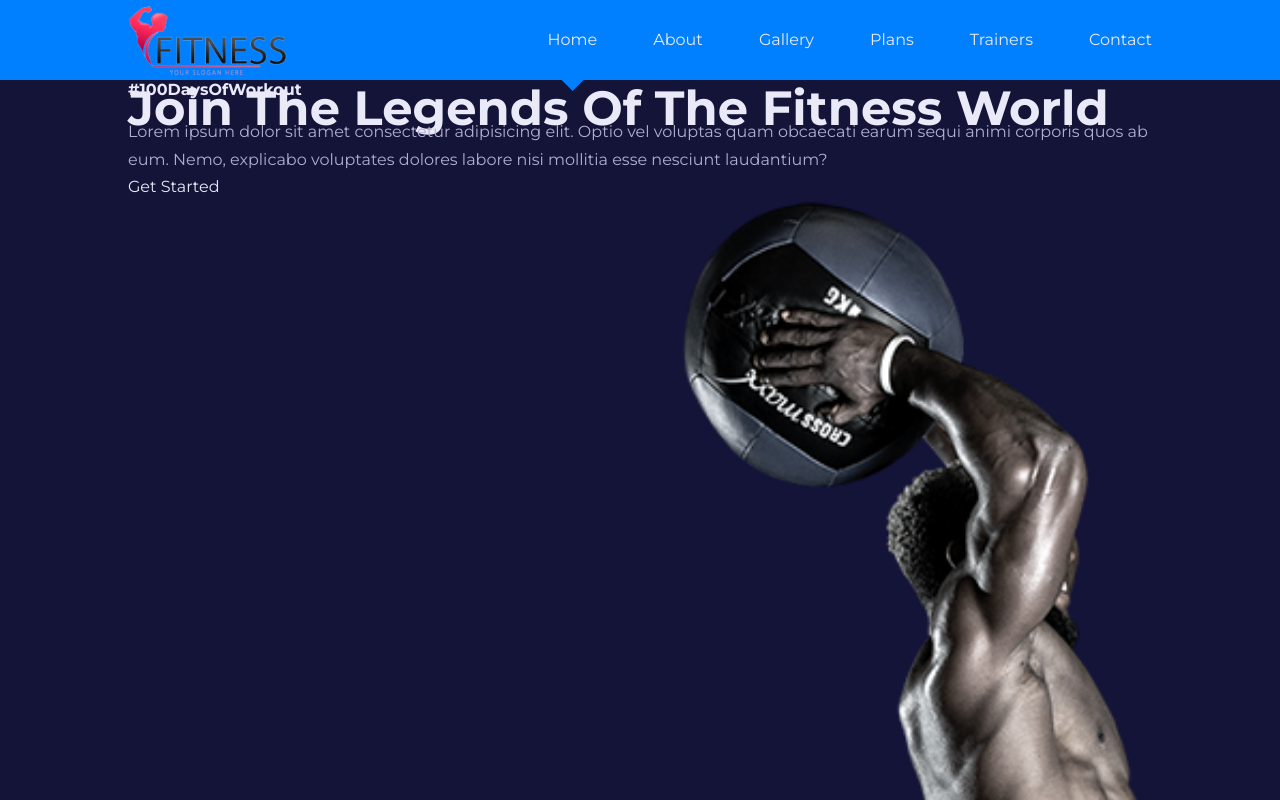
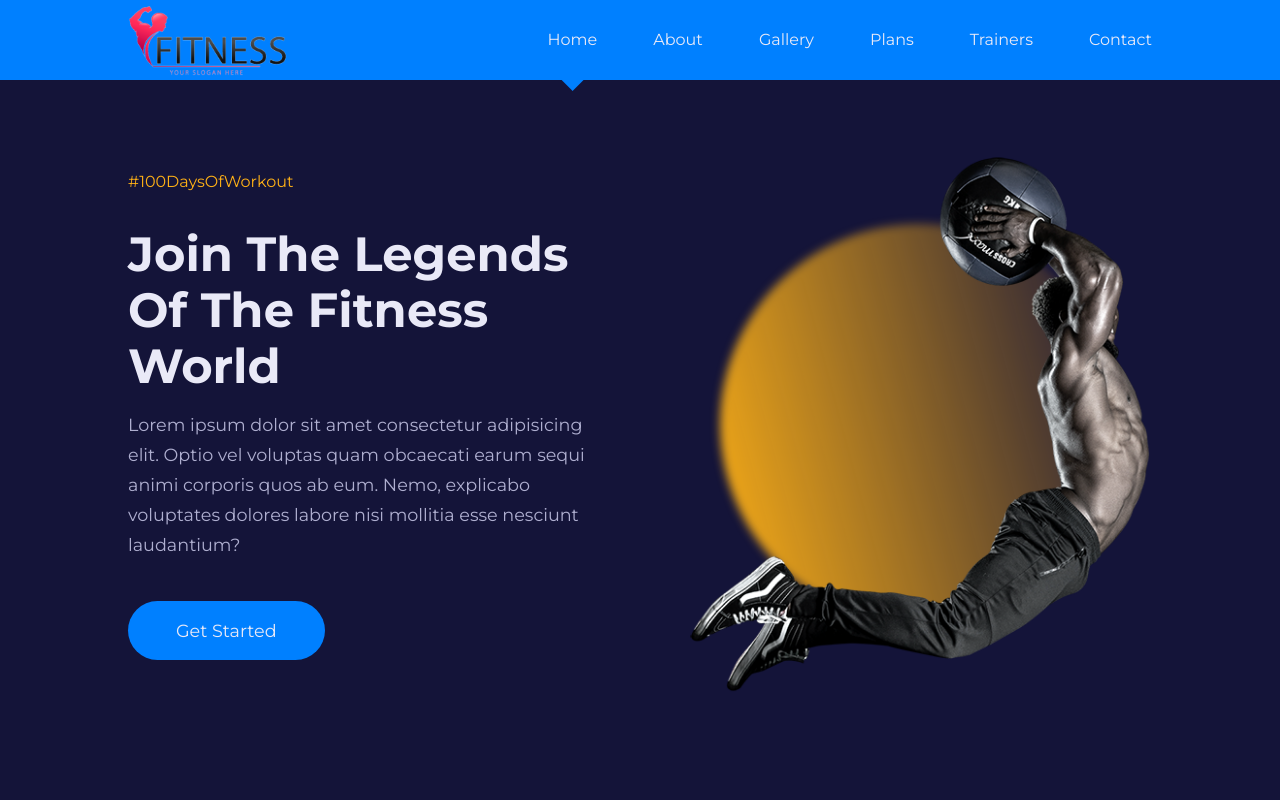
Before and after one commit to promishgrg98/gym-website, a React (Create React App) app: page / in a window 1280 px wide. Shown: the top 800 px of the page. Built offline with nearby package versions, Linux system fonts and the light colour scheme.

Commit message:
style main header

```diff
--- a/src/components/MainHeader.jsx
+++ b/src/components/MainHeader.jsx
@@ -16,10 +16,9 @@ function MainHeader() {
         </div>
 
         <div className="main_header-right">
-          <div className="main_header-circle">
-            <div className="main_header-image">
-              <img src={Image} alt="Main Header Image" />
-            </div>
+          <div className="main_header-circle"></div>
+          <div className="main_header-image">
+            <img src={Image} alt="Main Header Image" />
           </div>
         </div>
       </div>
--- a/src/components/navbar.css
+++ b/src/components/navbar.css
@@ -4,6 +4,7 @@ nav {
     background: var(--color-primary);
     display: grid;
     place-items: center;
+    position: fixed;
     top: 0;
     left: 0;
     z-index: 99;
--- a/src/index.css
+++ b/src/index.css
@@ -42,7 +42,7 @@ body {
 }
 
 h1, h2, h3, h4, h5 {
-  line-height: 1.2rem;
+  line-height: 3.5rem;
   color: var(--color-gray-100);
 }
 
@@ -63,3 +63,33 @@ img {
   object-fit: cover;
   width: 100%;
 }
+
+.btn {
+  color: var(--color-gray-100);
+  width: fit-content;
+  margin: 0 auto;
+  padding: 0.9rem 2rem;
+  background: var(--color-primary);
+  border-radius: 1.5rem;
+  transition: var(--transition);
+
+  &:hover {
+    background: var(--color-secondary);
+    color: var(--color-gray-600);
+  }
+}
+
+.btn.lg {
+  padding: 1.2rem 3rem;
+  border-radius: 2rem;
+  font-size: 1.1rem;
+}
+
+.btn.sm {
+  padding: 0.4rem 1.2rem;
+  font-size: 0.9rem;
+
+  &:hover {
+    background: var(--color-gray-100);
+  }
+}
--- a/src/pages/home/home.css
+++ b/src/pages/home/home.css
@@ -0,0 +1,57 @@
+
+
+.main_header {
+    width: 100vw;
+    height: calc(100vh - 3rem);
+    display: grid;
+    place-items: center;
+    margin-top: 3rem;
+
+    .main_header-container {
+        height: 100%;
+        display: grid;
+        grid-template-columns: 1fr 1fr;
+        align-items: center;
+        justify-content: space-between;
+        gap: 6rem;
+
+        .main_header-left {
+            margin-top: -3rem;
+
+            h4 {
+                margin-bottom: 1rem;
+                color: var(--color-secondary);
+                font-weight: 400;
+            }
+
+            p {
+                margin: 1rem 0 3.5rem;
+                font-size: 1.1rem;
+            }
+        }
+
+        .main_header-right {
+            display: grid;
+            place-items: center;
+            position: relative;
+
+            .main_header-circle {
+                width: 25rem;
+                height: 25rem;
+                background: linear-gradient(75deg, var(--color-secondary), transparent);
+                border-radius: 50%;
+                position: absolute;
+                filter: blur(5px);
+            }
+
+            .main_header-image {
+                position: relative;
+
+                &:hover {
+                    transform: scale(1.05);
+                    transition: var(--transition);
+                }
+            }
+        }
+    }
+}
```
